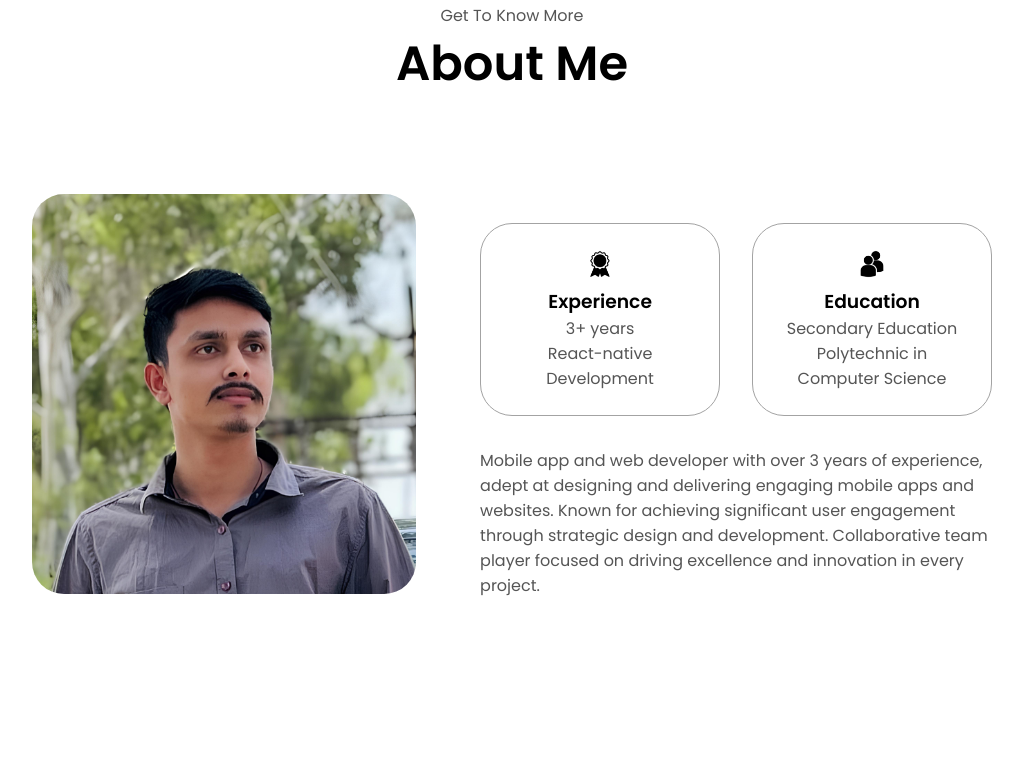
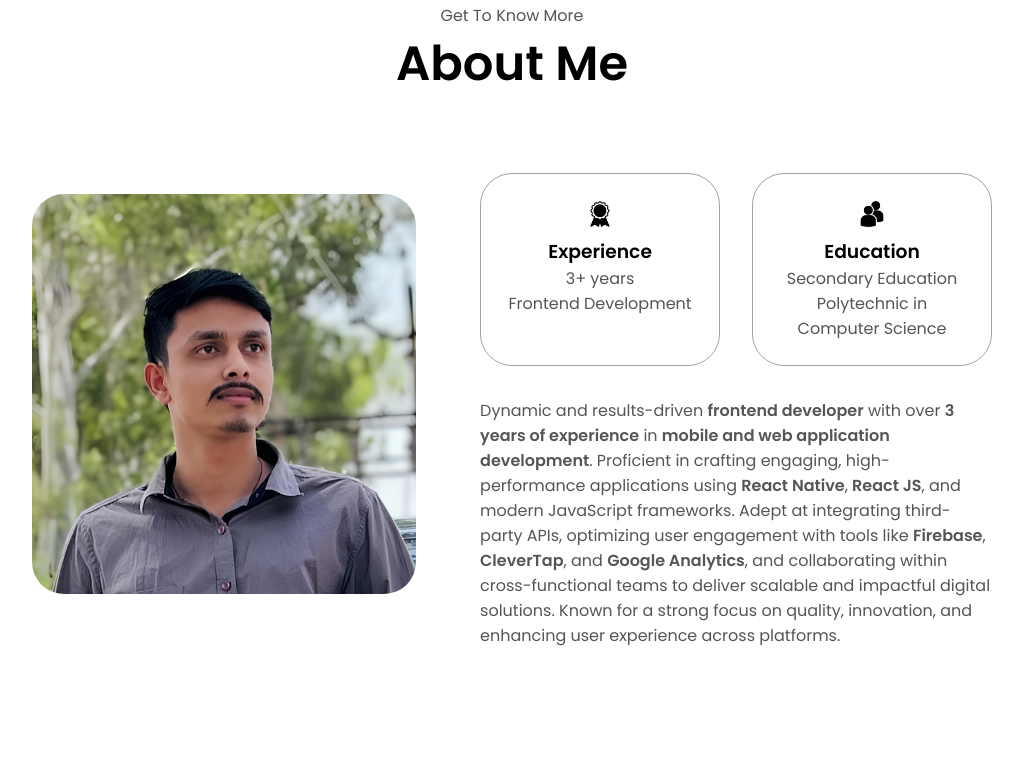
Before and after one commit to rajnishtrikaldarshi/rajnishtrikaldarshi.github.io, a plain HTML site: page index.html in a window 1280 px wide. Shown: the part 925-1693 px from the top of the page, without its empty margins (128-1151 px from the left). Drawn offline with Linux system fonts and the light colour scheme.

Commit message:
Changes in the index

```diff
--- a/index.html
+++ b/index.html
@@ -47,7 +47,7 @@
       <div class="section__text">
         <p class="section__text__p1">Hello, I'm</p>
         <h1 class="title">Rajnish Trikaldarshi</h1>
-        <p class="section__text__p2">React-native Developer</p>
+        <p class="section__text__p2">Frontend Developer</p>
         <div class="btn-container">
           <button
             class="btn btn-color-2"
@@ -95,7 +95,7 @@
                 class="icon"
               />
               <h3>Experience</h3>
-              <p>3+ years <br />React-native Development</p>
+              <p>3+ years <br />Frontend Development</p>
             </div>
             <div class="details-container">
               <img
@@ -109,11 +109,19 @@
           </div>
           <div class="text-container">
             <p>
-              Mobile app and web developer with over 3 years of experience,
-              adept at designing and delivering engaging mobile apps and
-              websites. Known for achieving significant user engagement through
-              strategic design and development. Collaborative team player
-              focused on driving excellence and innovation in every project.
+              Dynamic and results-driven
+              <strong>frontend developer</strong> with over
+              <strong>3 years of experience</strong> in
+              <strong>mobile and web application development</strong>.
+              Proficient in crafting engaging, high-performance applications
+              using <strong>React Native</strong>, <strong>React JS</strong>,
+              and modern JavaScript frameworks. Adept at integrating third-party
+              APIs, optimizing user engagement with tools like
+              <strong>Firebase</strong>, <strong>CleverTap</strong>, and
+              <strong>Google Analytics</strong>, and collaborating within
+              cross-functional teams to deliver scalable and impactful digital
+              solutions. Known for a strong focus on quality, innovation, and
+              enhancing user experience across platforms.
             </p>
           </div>
         </div>
```
Also changed, not shown: 1 other file.
